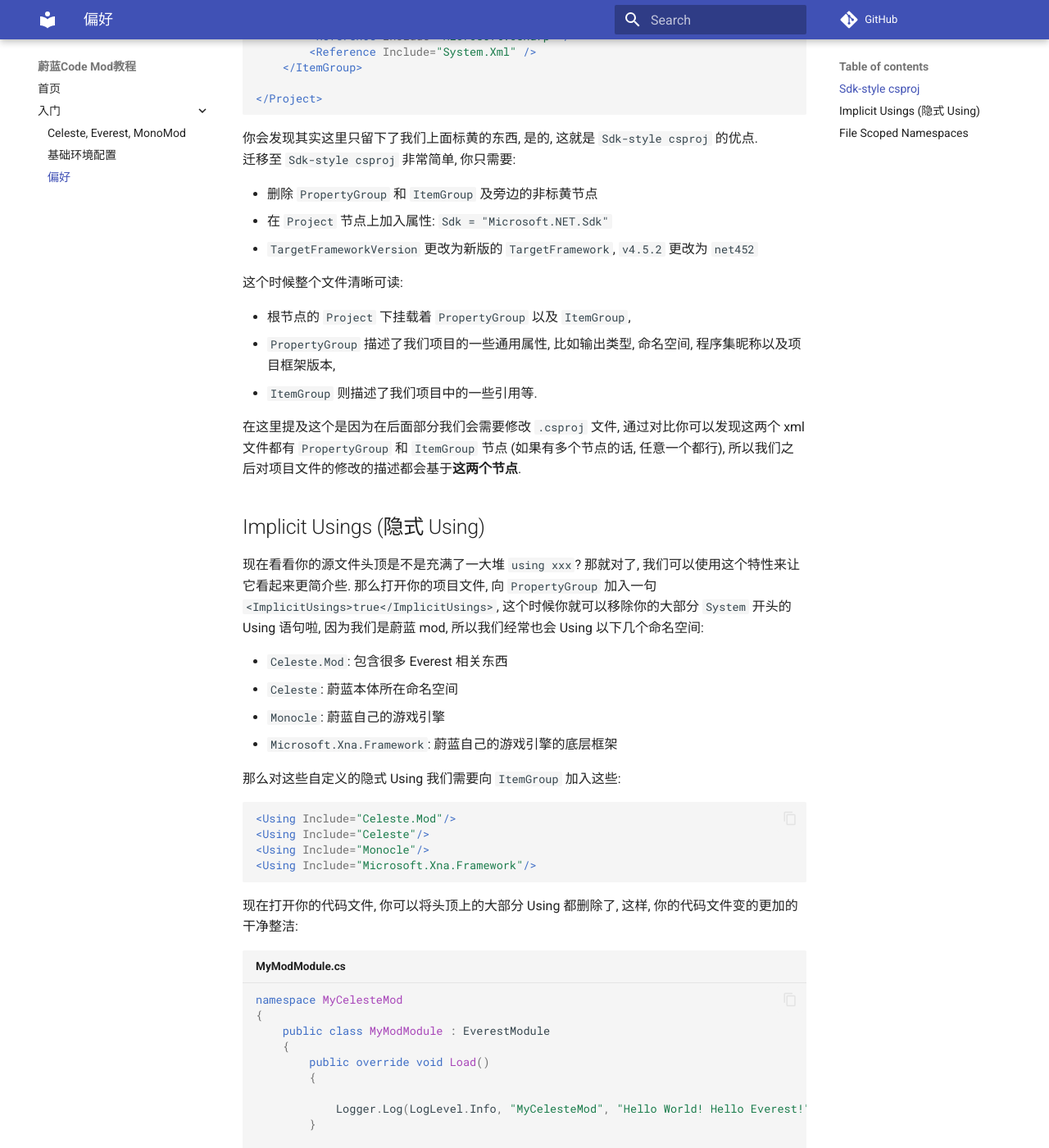
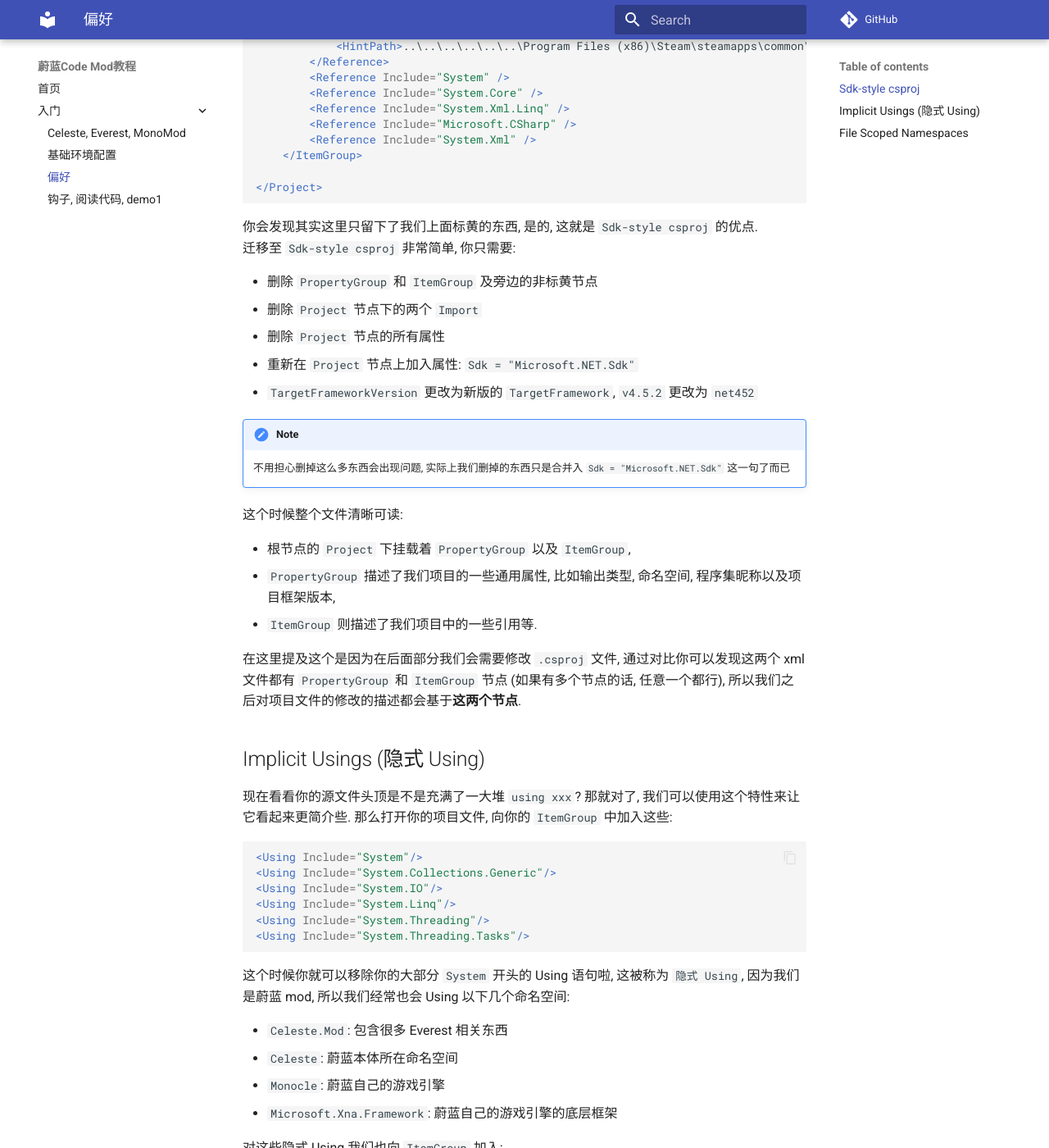
Before and after one commit to Saplonily/CelesteModTutorial, an MkDocs documentation site: the page built from docs/begin/prefer.md, in a window 1280 px wide and 1400 px high, scrolled down 2343 px. Shown: the whole window at 82% size. Built offline with MkDocs 1.6.1 and Material for MkDocs 9.7.7, drawn with Linux system fonts in a browser that asks for light colours; comment, search, counter and statistics services are not loaded; some of the changed text lies outside the part shown.

Commit message:
调整修复部分地方和错误, hook,code,demo1初稿

````diff
--- a/docs/begin/prefer.md
+++ b/docs/begin/prefer.md
@@ -7,6 +7,9 @@
     没关系, 你依然可以使用同时提及到的等效方法
 
 ## Sdk-style csproj
+
+!!! warning
+    本小节会随着环境配置内容的重写而重写, 因为这也对于新人来说过于复杂!
 
 现在打开你的项目目录中的 `.csproj` 文件(通常也会被叫作\*项目文件\*), 它用于组织描述你的项目是什么样子的, 你可能会发现非常的杂乱不可读, 就像:
 
@@ -112,8 +115,13 @@
 迁移至 `Sdk-style csproj` 非常简单, 你只需要:
 
 - 删除 `PropertyGroup` 和 `ItemGroup` 及旁边的非标黄节点
-- 在 `Project` 节点上加入属性: `Sdk = "Microsoft.NET.Sdk"`
+- 删除 `Project` 节点下的两个 `Import`
+- 删除 `Project` 节点的所有属性
+- 重新在 `Project` 节点上加入属性: `Sdk = "Microsoft.NET.Sdk"`
 - `TargetFrameworkVersion` 更改为新版的 `TargetFramework`, `v4.5.2` 更改为 `net452`
+
+!!! note
+    不用担心删掉这么多东西会出现问题, 实际上我们删掉的东西只是合并入 `Sdk = "Microsoft.NET.Sdk"` 这一句了而已
 
 这个时候整个文件清晰可读:
 
@@ -128,15 +136,25 @@
 ## Implicit Usings (隐式 Using)
 
 现在看看你的源文件头顶是不是充满了一大堆 `using xxx`? 那就对了, 我们可以使用这个特性来让它看起来更简介些.
-那么打开你的项目文件, 向 `PropertyGroup` 加入一句 `<ImplicitUsings>true</ImplicitUsings>`,
-这个时候你就可以移除你的大部分 `System` 开头的 Using 语句啦, 因为我们是蔚蓝 mod, 所以我们经常也会 Using 以下几个命名空间:
+那么打开你的项目文件, 向你的 `ItemGroup` 中加入这些:
+
+```xml
+<Using Include="System"/>
+<Using Include="System.Collections.Generic"/>
+<Using Include="System.IO"/>
+<Using Include="System.Linq"/>
+<Using Include="System.Threading"/>
+<Using Include="System.Threading.Tasks"/>
+```
+
+这个时候你就可以移除你的大部分 `System` 开头的 Using 语句啦, 这被称为 `隐式 Using`, 因为我们是蔚蓝 mod, 所以我们经常也会 Using 以下几个命名空间:
 
 - `Celeste.Mod`: 包含很多 Everest 相关东西
 - `Celeste`: 蔚蓝本体所在命名空间
 - `Monocle`: 蔚蓝自己的游戏引擎
 - `Microsoft.Xna.Framework`: 蔚蓝自己的游戏引擎的底层框架
 
-那么对这些自定义的隐式 Using 我们需要向 `ItemGroup` 加入这些:
+对这些隐式 Using 我们也向 `ItemGroup` 加入:
 ```xml
 <Using Include="Celeste.Mod"/>
 <Using Include="Celeste"/>
--- a/mkdocs.yml
+++ b/mkdocs.yml
@@ -16,9 +16,12 @@
   - pymdownx.tilde # 下划线
   - pymdownx.inlinehilite # 高亮
   - pymdownx.snippets # 语法高亮
-  - pymdownx.superfences # 语法高亮
+  - pymdownx.superfences: # 语法高亮
+      custom_fences:
+        - name: mermaid
+          class: mermaid
   - pymdownx.tasklist # 列表
-  - pymdownx.highlight:  # 语法高亮
+  - pymdownx.highlight: # 语法高亮
       anchor_linenums: true
       line_spans: __span
       pygments_lang_class: true
@@ -26,10 +29,10 @@
 nav:
   - 首页: "index.md"
   - 入门:
-    - Celeste, Everest, MonoMod : "begin/CelesteEverestMonoMod.md"
-    - 基础环境配置 : "begin/BasicEnv.md"
-    - 偏好: "begin/prefer.md"
-
+      - Celeste, Everest, MonoMod: "begin/CelesteEverestMonoMod.md"
+      - 基础环境配置: "begin/BasicEnv.md"
+      - 偏好: "begin/prefer.md"
+      - 钩子, 阅读代码, demo1: "begin/hook,code,demo1.md"
 # - 入门
 #   - Celeste, Everest, MonoMod
 #   - 基础环境配置
````
Also changed, not shown: other parts of docs/begin/prefer.md (+1 -1 lines), docs/begin/BasicEnv.md (+4 -1 lines), docs/begin/CelesteEverestMonoMod.md (+1 -1 lines), docs/begin/hook,code,demo1.md (added, +215 -0 lines), docs/begin/image-1.png (added), docs/begin/image-2.png (added), docs/begin/image-3.png (added), docs/begin/image.png (added).
